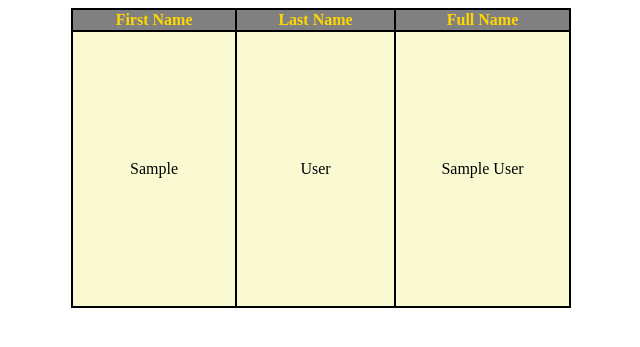
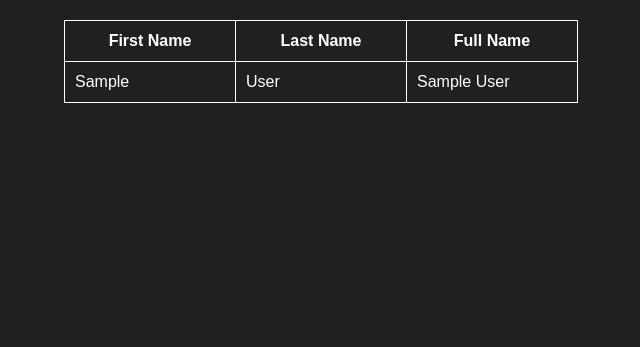
Before and after one commit to christiandeandemesa/hello_flask, a Flask app: template templates/html_table.html in a window 1280 px wide. Shown: the top 347 px of the page, without its empty margins (319-959 px from the left). Run offline with Flask 2, Linux system fonts and the light colour scheme; the template is opened without the code that fills it: most values are stand-ins (such as "Sample title", 1, 10 or a date in 2020).

Commit message:
redo commit

```diff
--- /dev/null
+++ b/static/html_table.css
@@ -0,0 +1,23 @@
+* {
+    margin: 0;
+    padding: 0;
+    font-family: Arial, Helvetica, sans-serif;
+}
+body {
+    display: flex;
+    justify-content: center;
+    background-color: rgb(32, 32, 32);
+}
+table {
+    border-collapse: collapse;
+    margin-top: 20px;
+}
+tr, th, td {
+    height: 40px;
+    width: 160px;
+    border: 1px solid white;
+    color: white;
+}
+td {
+    padding-left: 10px;
+}
--- a/templates/html_table.html
+++ b/templates/html_table.html
@@ -5,60 +5,22 @@
     <meta http-equiv="X-UA-Compatible" content="IE=edge">
     <meta name="viewport" content="width=device-width, initial-scale=1.0">
     <title>HTML Table</title>
-    <style>
-        div {
-            display: flex;
-            justify-content: center;
-        }
-        table {
-            height: 300px;
-            width: 500px;
-            border-collapse: collapse;
-            border: 2px solid black;
-        }
-        thead {
-            background-color: gray;
-        }
-        th {
-            color: gold;
-            border: 2px solid black;
-        }
-        td {
-            background-color: lightgoldenrodyellow;
-            border: 2px solid black;
-        }
-    </style>
+    <link rel="stylesheet" type="text/css" href="{{ url_for('static', filename='html_table.css') }}">
 </head>
 <body>
-    <div>
-        <table>
-            <thead>
-                <th>First Name
-                </th>
-                <th>Last Name
-                </th>
-                <th>Full Name
-                </th>
-            </thead>
-            <tbody>
-                {% for user in users %}
-                <tr>
-                    <td>
-                        <div>{{user['first_name']}}
-                        </div>
-                    </td>
-                    <td>
-                        <div>{{user['last_name']}}
-                        </div>
-                    </td>
-                    <td>
-                        <div>{{user['first_name']}} {{user['last_name']}}
-                        </div>
-                    </td>
-                </tr>
-                {% endfor %}
-            </tbody>
-        </table>
-    </div>
+    <table>
+        <tr>
+            <th>First Name</th>
+            <th>Last Name</th>
+            <th>Full Name</th>
+        </tr>
+        {% for users in users %}
+        <tr>
+            <td>{{ users['first_name'] }}</td>
+            <td>{{ users['last_name'] }}</td>
+            <td>{{ users['first_name'] }} {{ users['last_name'] }}</td>
+        </tr>
+        {% endfor %}
+    </table>
 </body>
 </html>
```
Also changed, not shown: html_table.py (added, +15 -0 lines).
